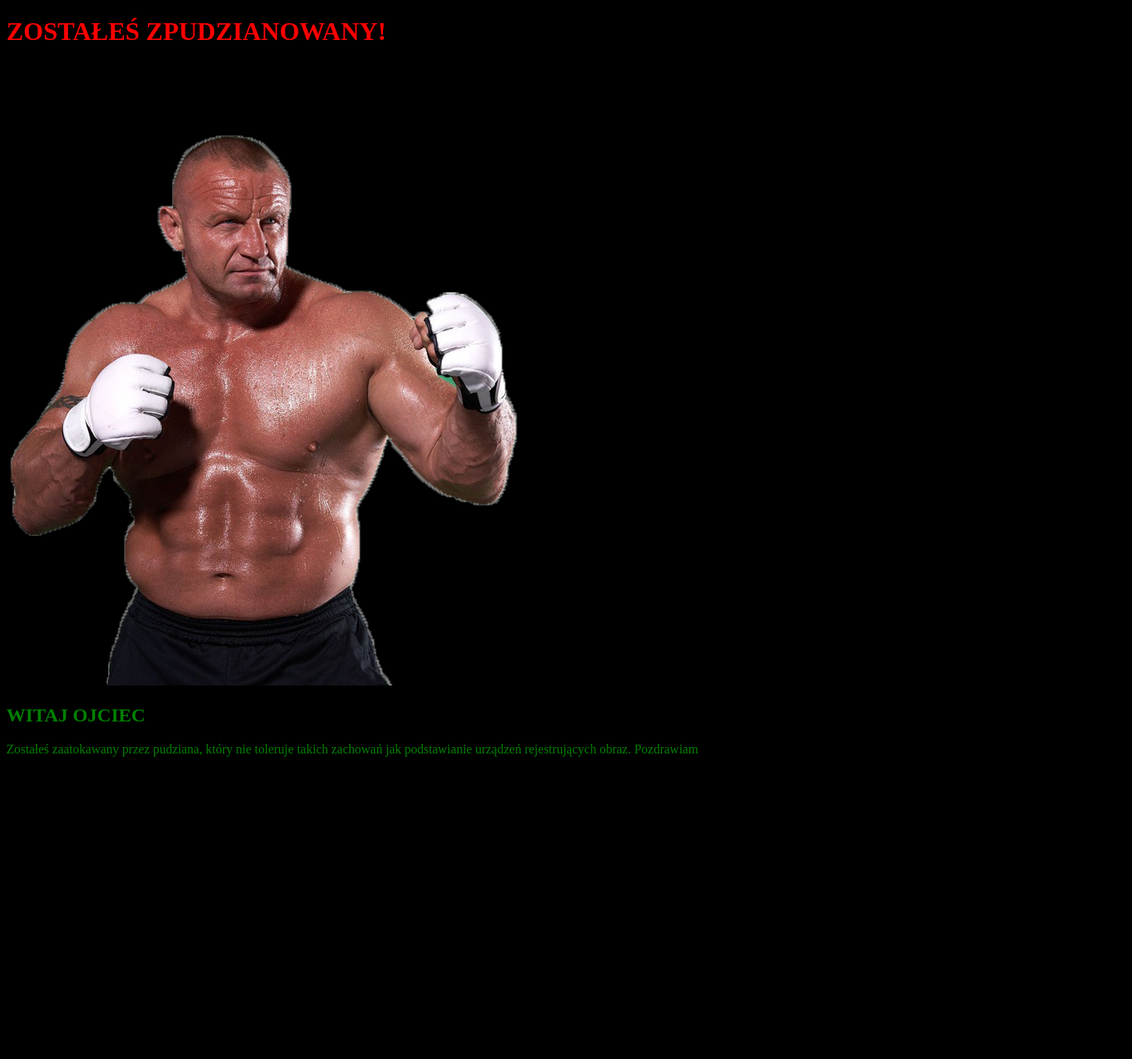
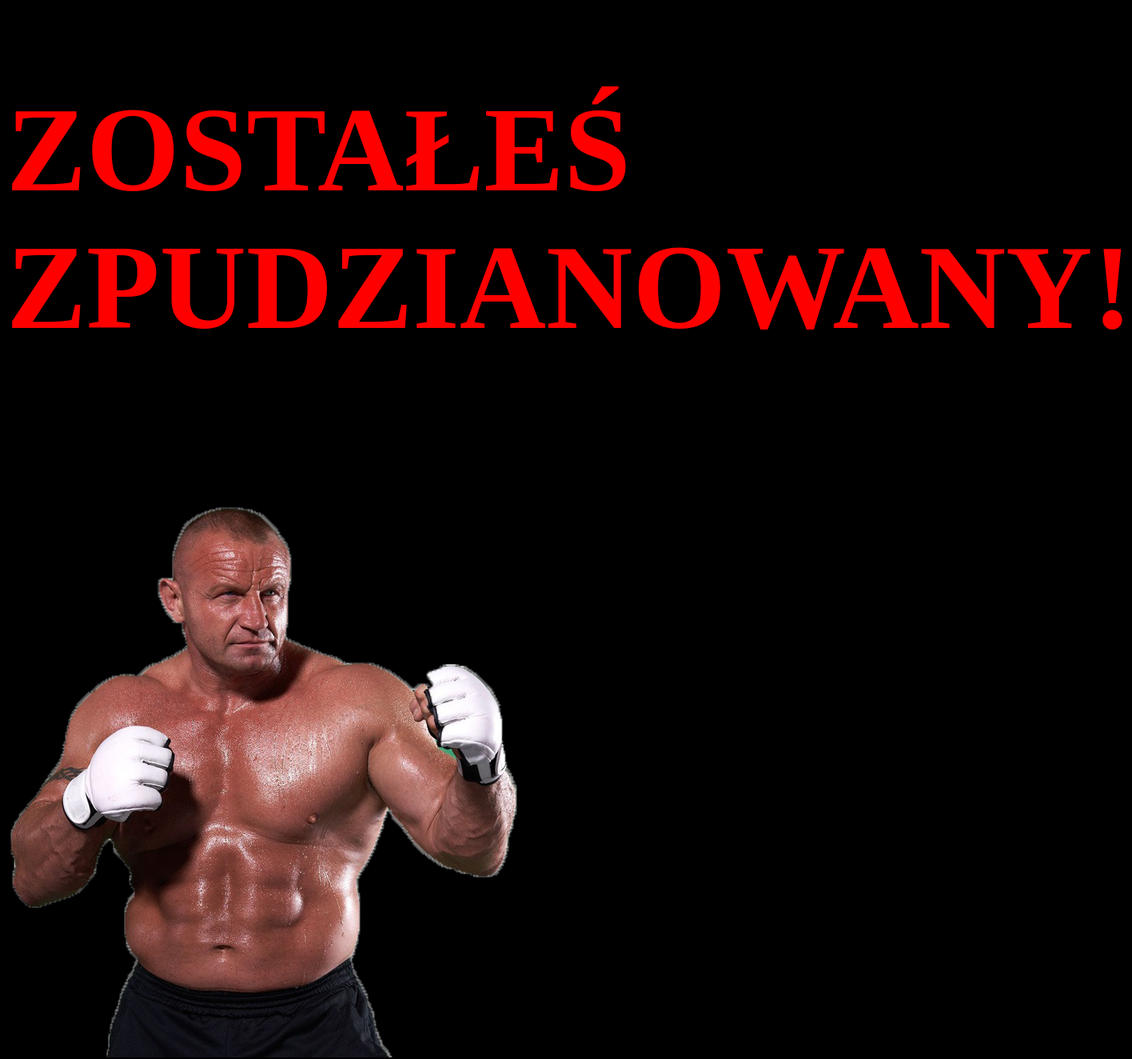
Before and after one commit to yougotpudzianed/pudzian, a plain HTML site: page index.html in a window 1280 px wide. Shown: the top 1324 px of the page at 80% size, 1416 px wide, since content can reach past the window. Before the commit the page ends 962 px from the top, so only its background shows below. Drawn offline with Linux system fonts and the light colour scheme.

Commit message:
Update index.html

```diff
--- a/index.html
+++ b/index.html
@@ -9,6 +9,13 @@ color: green;
 }
 h1 {
 color: red;
+font-size: 150px;
+}
+h2 {
+font-size: 100px;
+}
+p {
+font-size: 50px;
 }
 </style>
 </head>
```
